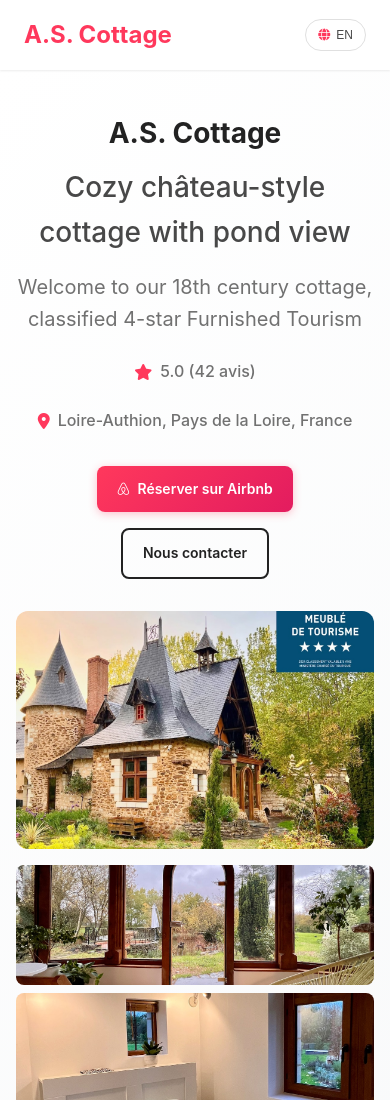
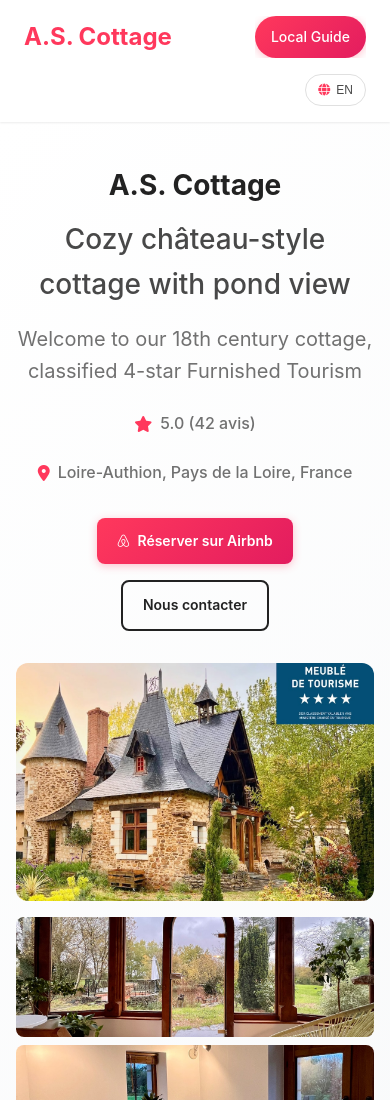
Before and after one commit to doudou1337/ascottage, a plain HTML site: page index.html in a window 390 px wide. Shown: the top 1100 px of the page. Drawn offline with Linux system fonts and the light colour scheme; a web font is replaced by a local one.

Commit message:
Fix mobile navigation to show Local Guide button
- Show only Guide Local button on mobile devices
- Hide other navigation links on mobile (accessible by scrolling)
- Maintain responsive design and accessibility
- Ensure guide access from mobile navigation

```diff
--- a/styles.css
+++ b/styles.css
@@ -1903,7 +1903,25 @@ body {
     }
 
     .nav {
+        display: flex;
+        gap: 8px;
+        overflow-x: auto;
+        scroll-snap-type: x mandatory;
+        -webkit-overflow-scrolling: touch;
+    }
+
+    .nav a {
         display: none;
+        flex-shrink: 0;
+        scroll-snap-align: start;
+    }
+
+    .nav a.nav-guide-highlight {
+        display: flex;
+        align-items: center;
+        padding: 10px 16px;
+        font-size: 14px;
+        white-space: nowrap;
     }
 
     .language-switcher {
```
